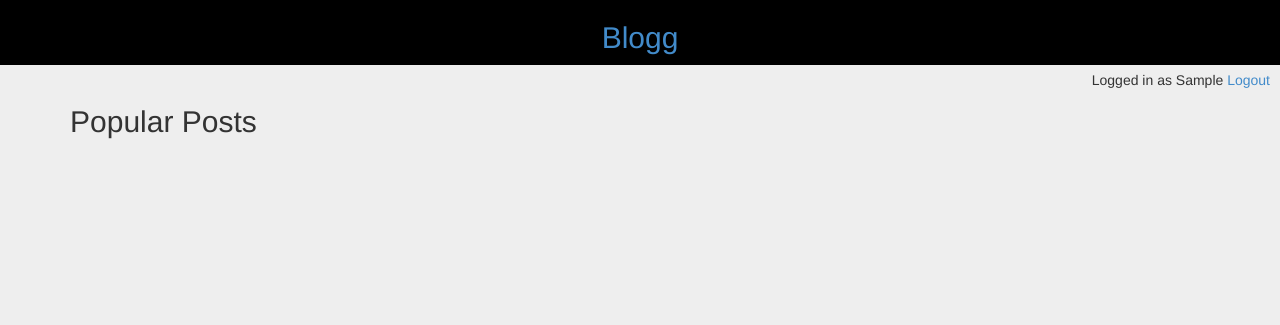
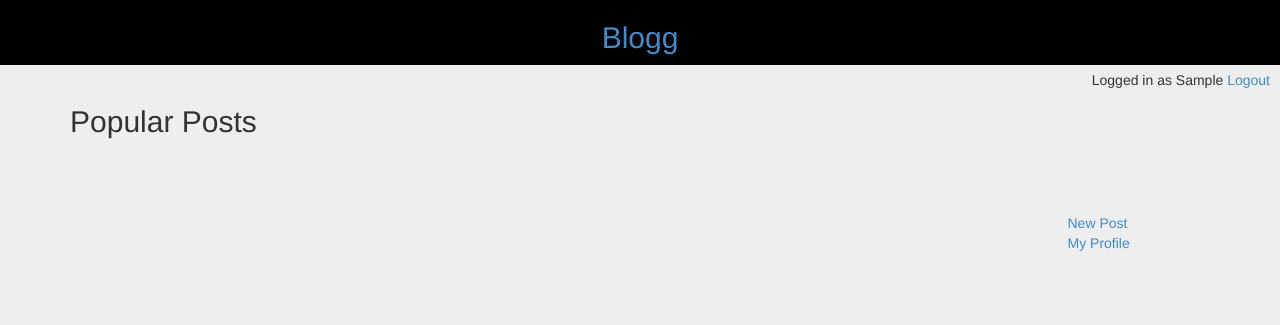
Before and after one commit to satish28/test_blog, a Django app: page /posts/ in a window 1280 px wide. Shown: the top 325 px of the page. Run offline with Django 3.2, Linux system fonts and the light colour scheme; the visitor is signed in with stand-in values (Sample User, id 1); some libraries are stand-ins or nearby versions.

Commit message:
posts app enhanced

```diff
--- a/blogg/posts/urls.py
+++ b/blogg/posts/urls.py
@@ -3,5 +3,5 @@ from posts import views
 
 urlpatterns = patterns('',
     url(r'^$', views.home, name='home'),
-    url(r'^post/(?P<post_title>\w+)$', views.each_post, name='post'),
+    url(r'^post/(?P<post_id>\d+)$', views.each_post, name='post'),
 )
--- a/blogg/posts/views.py
+++ b/blogg/posts/views.py
@@ -14,10 +14,12 @@ def home(request):
     context_dict['user'] = user
     return render_to_response('posts/home.html', context_dict, context)
 
-def each_post(request, post_title):
+def each_post(request, post_id):
     context = RequestContext(request)
     context_dict = {}
-    post = UserPosts.objects.get(post_title=post_title)
-    print post.first_name
+    post = UserPosts.objects.get(id=post_id)
+    if post is None:
+        error = 'Page not found'
+        return render_to_response('common/error.html', error, context)
     context_dict['post'] = post
     return render_to_response('posts/post.html', context_dict, context)
--- a/blogg/static/posts/css/base.css
+++ b/blogg/static/posts/css/base.css
@@ -28,8 +28,24 @@ body {
 	text-align: right;
 }
 
-.likes .visits {
+.content {
+	float: left;
+	width: 75%;
+}
 
-	border-style: solid;
-	border-radius: 3px;
+/* styling for user-pane */
+
+.user-pane {
+	float: right;
+	width: 25%;
+	height: 100%;
 }
+
+.user-action {
+	margin-top: 45%;
+	margin-left: 50%;
+}
+
+.user-action a {
+	padding-bottom: 10px;
+}
--- a/blogg/templates/posts/base.html
+++ b/blogg/templates/posts/base.html
@@ -18,7 +18,17 @@
 		    {% endif %}
 		</div>
 		<div class="container">
-			{% block body_block %}{% endblock %}
+			<div class="content">
+			    {% block body_block %}{% endblock %}
+		    </div>
+			<div class="user-pane">
+				<div class="user-action">
+				    {% if user.is_authenticated %}
+				        <a href="">New Post</a><br/>
+					    <a href="">My Profile</a>
+				    {% endif %}
+			    </div>
+			<div>
 		</div>
 	<script src="{% static 'common/js/jquery-2.1.1.js' %}"></script>
 	<script src="{% static 'common/js/bootstrap.min.js' %}"></script>
--- a/blogg/templates/posts/home.html
+++ b/blogg/templates/posts/home.html
@@ -6,7 +6,7 @@
     <h2>Popular Posts</h2>
 	<hr/>
 	{% for post in posts %}
-		<h4><a href="post/{{ post.post_title }}">{{ post.post_title }}</a></h4>
+		<h4><a href="post/{{ post.id }}">{{ post.post_title }}</a></h4>
 		{{ post.post_content }} <br/>
 		<div class="info">
 			- {{ post.first_name }} <span class="likes">Likes:{{ post.likes }}</span> <span class="visits">Visits:{{ post.visits }}</span>
```
Also changed, not shown: blogg/posts/tests.py (+8 -13 lines), blogg/templates/common/error.html (added, +7 -0 lines).
